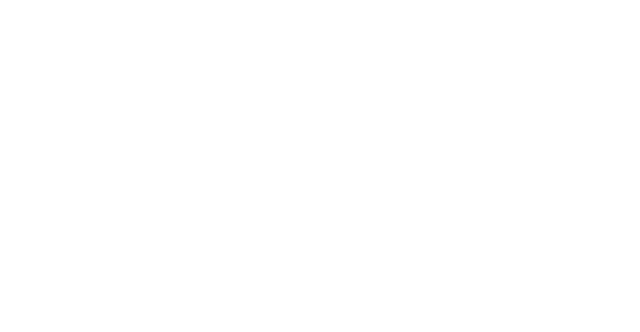
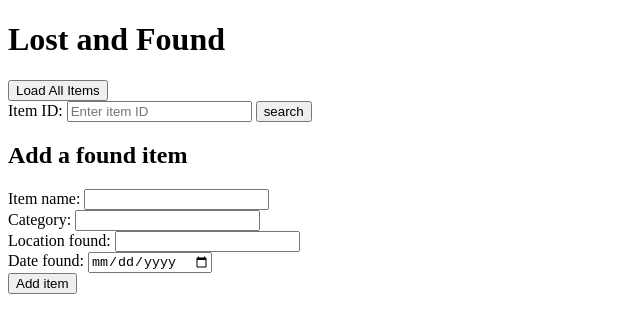
Before and after one commit to Smaurex/MIDTERM-EXAM-Q01-SAMSON-MAURIS, a website: page index.html in a window 1280 px wide. Shown: the whole page, without its empty margins (0-640 px from the left). Drawn offline with Linux system fonts and the light colour scheme; no server answers.

Commit message:
added functions to index page

```diff
--- a/index.html
+++ b/index.html
@@ -2,10 +2,152 @@
 <html lang="en">
 <head>
     <meta charset="UTF-8">
-    <meta name="viewport" content="width=device-width, initial-scale=1.0">
-    <title>Lost & Found</title>
+    <title>Lost and Found</title>
 </head>
+
 <body>
+
+    <h1>Lost and Found</h1>
+
+    <button onclick="loadItems()">Load All Items</button>
+    <div>
+        <label for="searchBar">Item ID:</label>
+        <input type="text" id="searchBar" name="searchBar" placeholder="Enter item ID">
+        <button onclick="singleItem()">search</button>
+    </div>
+
+    <div>
+        <ul id="itemsList"></ul>
+    </div>
+
+    <h2>Add a found item</h2>
+    <form onsubmit="addItem(event)">
+        <div>
+            <label for="itemName">Item name:</label>
+            <input type="text" id="itemName" required>
+        </div>
+        <div>
+            <label for="category">Category:</label>
+            <input type="text" id="category" required>
+        </div>
+        <div>
+            <label for="locationFound">Location found:</label>
+            <input type="text" id="locationFound" required>
+        </div>
+        <div>
+            <label for="dateFound">Date found:</label>
+            <input type="date" id="dateFound" required>
+        </div>
+        <button type="submit">Add item</button>
+    </form>
+    <p id="message"></p>
+
+    <script>
+        async function loadItems(){
+
+            const response = await fetch("/api/items");
+            const items = await response.json();
+            const list = document.getElementById("itemsList");
+
+            list.innerHTML = "";
+
+            items.forEach(item =>{
+                const itemElement = document.createElement("li");
+                const status = item.claimed ? "CLAIMED" : "UNCLAIMED";
+
+                itemElement.textContent =
+                    item.item_name + " - " + item.category + " - " +
+                    item.location_found + " - " + item.date_found +
+                    " - " + status + " ";
+
+                if(!item.claimed){
+                    const deleteButton = document.createElement("button");
+                    deleteButton.textContent = "Delete";
+                    deleteButton.onclick = () => deleteItem(item.id);
+                    itemElement.appendChild(deleteButton);
+                }
+
+                list.appendChild(itemElement);
+            });
+        }
+
+        async function singleItem(){
+            const id = document.getElementById("searchBar").value;
+            const response = await fetch(`/api/items/${id}`);
+            const item = await response.json();
+            const list = document.getElementById("itemsList");
+
+            list.innerHTML = "";
+
+            if(!response.ok){
+                document.getElementById("message").textContent = item.message;
+                return;
+            }
+
+            const itemElement = document.createElement("li");
+            const status = item.claimed ? "CLAIMED" : "UNCLAIMED";
+
+            itemElement.textContent =
+                item.item_name + " - " + item.category + " - " +
+                item.location_found + " - " + item.date_found +
+                " - " + status + " ";
+
+            if(!item.claimed){
+                const deleteButton = document.createElement("button");
+                deleteButton.textContent = "Delete";
+                deleteButton.onclick = () => deleteItem(item.id);
+                itemElement.appendChild(deleteButton);
+            }
+
+            list.appendChild(itemElement);
+            document.getElementById("message").textContent = "";
+        }
+
+        async function addItem(event){
+            event.preventDefault();
+
+            const newItem = {
+                item_name: document.getElementById("itemName").value,
+                category: document.getElementById("category").value,
+                location_found: document.getElementById("locationFound").value,
+                date_found: document.getElementById("dateFound").value
+            };
+
+            const response = await fetch("/api/items", {
+                method: "POST",
+                headers: {
+                    "Content-Type": "application/json"
+                },
+                body: JSON.stringify(newItem)
+            });
+            const result = await response.json();
+
+            document.getElementById("message").textContent = response.ok
+                ? "Item added as UNCLAIMED."
+                : result.message;
+
+            if(response.ok){
+                event.target.reset();
+                loadItems();
+            }
+        }
+
+        async function deleteItem(id){
+            const response = await fetch(`/api/items/${id}`, {
+                method: "DELETE"
+            });
+            const result = await response.json();
+
+            document.getElementById("message").textContent = result.message;
+
+            if(response.ok){
+                loadItems();
+            }
+        }
+
+        loadItems();
+
+    </script>
 
 </body>
 </html>
```
Also changed, not shown: data.json (+17 -0 lines), server.js (+22 -0 lines).
